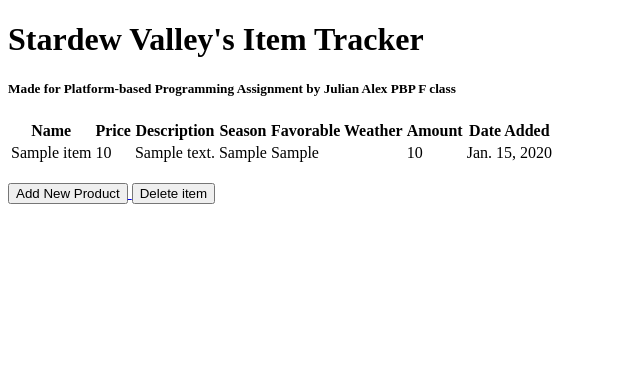
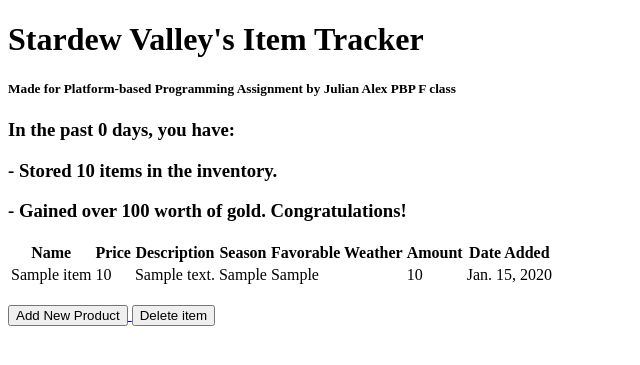
Before and after one commit to firedfrogg/stardew_tracker, a Django app: page / in a window 1280 px wide. Shown: the top 365 px of the page, without its empty margins (0-640 px from the left). Run offline with Django 4.2, Linux system fonts and the light colour scheme; tables that the repository leaves empty hold one stand-in row (values such as "Sample post").

Commit message:
Finished Tugas 3

```diff
--- a/main/templates/main.html
+++ b/main/templates/main.html
@@ -3,6 +3,10 @@
 {% block content %}
     <h1>{{application_name}}</h1>
     <h5>Made for Platform-based Programming Assignment by {{name}} {{class}} class</h5>
+    <h3>In the past {{days_since_added}} days, you have:</h3>
+    <h3> - Stored {{item_count}} items in the inventory.</h3>
+    <h3> - Gained over {{item_total_worth}} worth of gold. Congratulations!</h3>
+    <h3> </h3>
     <table>
         <tr>
             <th>Name</th>
--- a/main/views.py
+++ b/main/views.py
@@ -2,19 +2,29 @@
 from django.http import HttpResponseRedirect
 from main.forms import ProductForm
 from main.models import Item
+from django.utils import timezone
 from django.urls import reverse
 from django.http import HttpResponse
 from django.core import serializers
+from django.db.models import Min, Max
 
 
 # Create your views here.
 def show_main(request):
     items = Item.objects.all()
+    item_count = sum(item.amount for item in items)
+    item_total_worth = sum(item.calculate_total() for item in items)
+    earliest_date = items.aggregate(earliest_date=Min('date_added'))['earliest_date'].day
+    latest_date = items.aggregate(latest_date=Max('date_added'))['latest_date'].day
+
     context = {
         'application_name': 'Stardew Valley\'s Item Tracker',
         'name': 'Julian Alex',
         'class': 'PBP F',
-        'items': items
+        'items': items,
+        'item_count': item_count,
+        'item_total_worth': item_total_worth,
+        'days_since_added': latest_date - earliest_date
         #'item_name': 'Pufferfish',
         #'season': 'Summ`er',
         #'favorable_weather': 'Sun',
```
Also changed, not shown: README.md, image-1.png (added), image-2.png (added), image-3.png (added), image-4.png (added), image.png (added).
